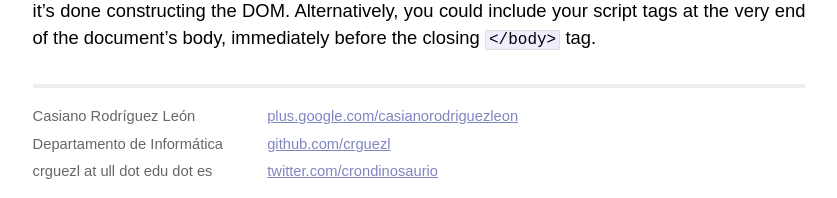
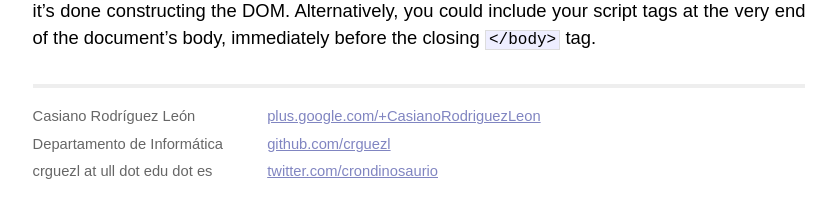
Before and after one commit to ULL-ESIT-GRADOII-PL/ULL-ETSII-GRADO-PL-1314.github.io, a Jekyll site: the page built from _posts/2014-01-06-setting-up-javascript.md, in a window 1280 px wide and 900 px high, scrolled down 1655 px. Shown: the part 699-897 px from the top of the window, without its empty margins (221-1058 px from the left). Built offline with Jekyll 4.4.1, drawn with Linux system fonts in a browser that asks for light colours; some web fonts are replaced; Markdown is read by kramdown in place of the engine named in the settings.

Commit message:
exploring

```diff
--- a/_layouts/default.html
+++ b/_layouts/default.html
@@ -36,7 +36,7 @@
             </div>
             <div class="contact">
               <p>
-                <a href="https://plus.google.com/casianorodriguezleon">plus.google.com/casianorodriguezleon</a><br />
+                <a href="https://plus.google.com/+CasianoRodriguezLeon">plus.google.com/+CasianoRodriguezLeon</a><br />
                 <a href="https://github.com/crguezl">github.com/crguezl</a><br />
                 <a href="https://twitter.com/crondinosaurio">twitter.com/crondinosaurio</a><br />
               </p>
```
